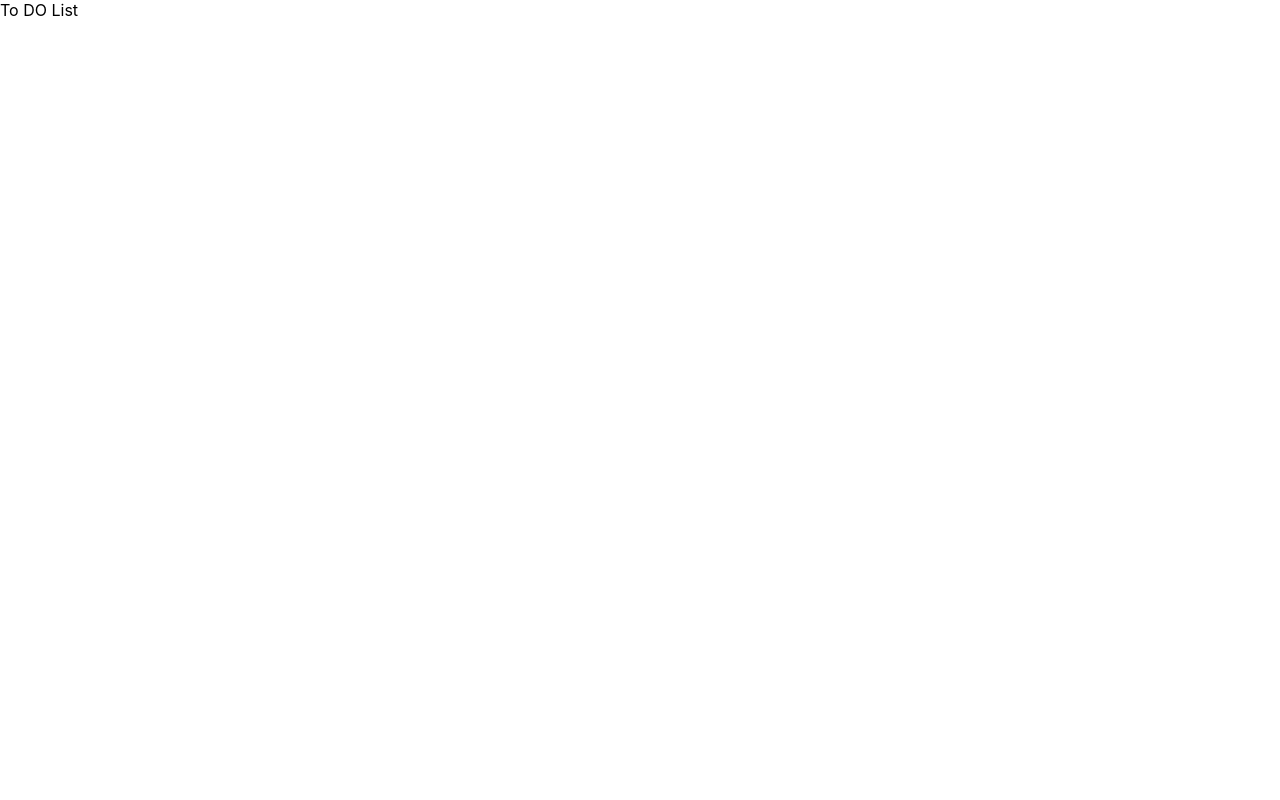
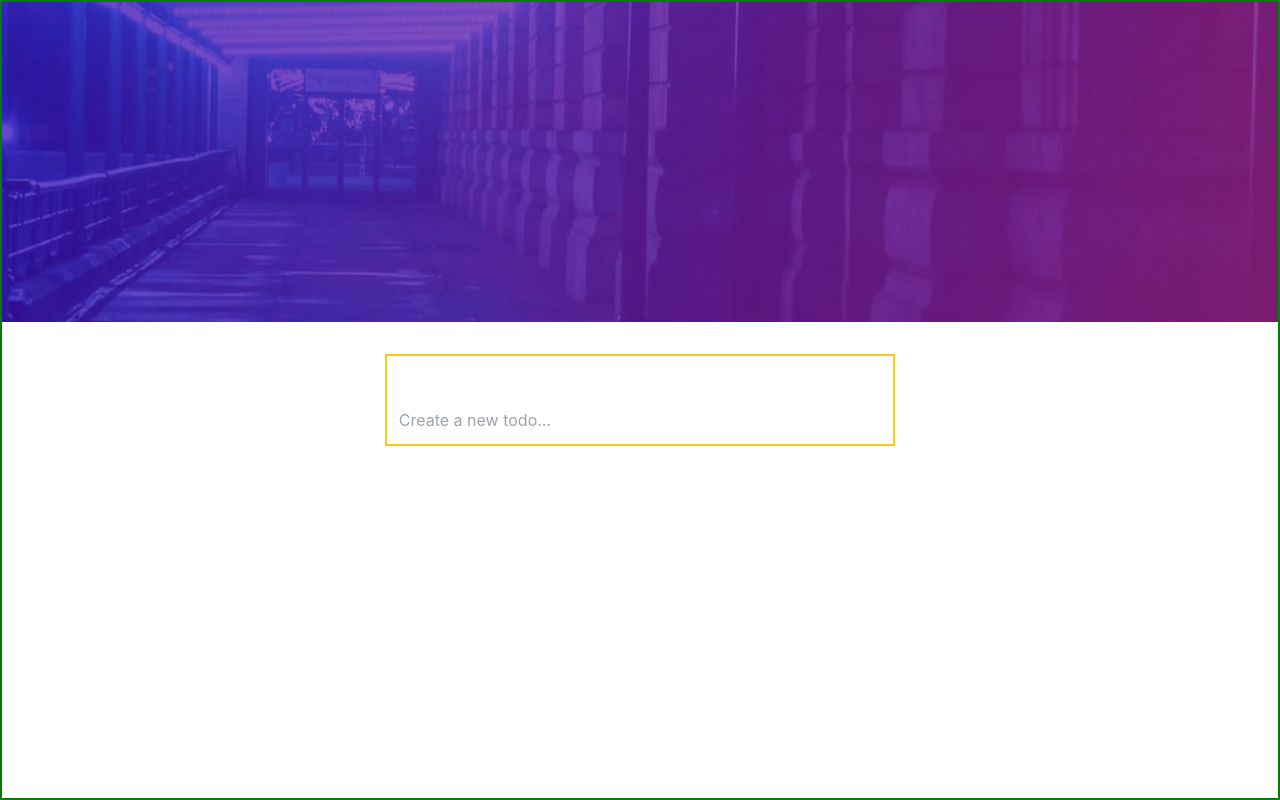
Before and after one commit to aman3113/todo-sol, a React (Create React App) app: page / in a window 1280 px wide. Built offline with nearby package versions, Linux system fonts and the light colour scheme.

Commit message:
add: build add and delete to do feature

```diff
--- a/package.json
+++ b/package.json
@@ -8,6 +8,7 @@
     "@testing-library/user-event": "^13.5.0",
     "react": "^18.2.0",
     "react-dom": "^18.2.0",
+    "react-icons": "^4.8.0",
     "react-scripts": "5.0.1",
     "web-vitals": "^2.1.4"
   },
@@ -34,5 +35,8 @@
       "last 1 firefox version",
       "last 1 safari version"
     ]
+  },
+  "devDependencies": {
+    "tailwindcss": "^3.3.1"
   }
 }
--- a/src/App.js
+++ b/src/App.js
@@ -1,5 +1,15 @@
+import { useState } from "react";
+import Layout from "./Components/Layout";
+
 function App() {
-  return <div>To DO List</div>;
+  const [theme, setTheme] = useState("light");
+  return (
+    <div className={theme}>
+      <div className="App dark:bg-gray-800 flex items-center justify-center">
+        <Layout theme={theme} setTheme={setTheme} />
+      </div>
+    </div>
+  );
 }
 
 export default App;
--- /dev/null
+++ b/src/Components/Details.js
@@ -0,0 +1,7 @@
+import React from "react";
+
+const Details = () => {
+  return <div>Details</div>;
+};
+
+export default Details;
--- /dev/null
+++ b/src/Components/InputSection.js
@@ -0,0 +1,26 @@
+import React, { useState } from "react";
+
+const InputSection = ({ itemList, setItemList }) => {
+  const [text, setText] = useState("");
+
+  function handleSubmit(event) {
+    if (event.key === "Enter") {
+      setText("");
+      setItemList([...itemList, text]);
+    }
+  }
+
+  return (
+    <input
+      type="text"
+      placeholder="Create a new todo..."
+      className="w-full p-3 rounded-xl dark:bg-[hsl(234, 11%, 52%)] text-[hsl(236, 9%, 61%)] dark:text-[hsl(234, 39%, 85%)]"
+      name="inputItem"
+      value={text}
+      onChange={(e) => setText(e.target.value)}
+      onKeyDown={handleSubmit}
+    />
+  );
+};
+
+export default InputSection;
--- /dev/null
+++ b/src/Components/Layout.js
@@ -0,0 +1,31 @@
+import React, { useState } from "react";
+
+import { BsFillMoonFill, BsFillSunFill } from "react-icons/bs";
+import InputSection from "./InputSection";
+import ListSection from "./ListSection";
+
+const Layout = ({ theme, setTheme }) => {
+  const [itemList, setItemList] = useState([]);
+
+  return (
+    <div className="w-[40%] border-2 border-yellow-400">
+      <div className="flex w-full justify-between items-center">
+        <span className="text-4xl text-white font-bold">TODO</span>
+        <span
+          onClick={() => setTheme(theme === "light" ? "dark" : "light")}
+          className="cursor-pointer"
+        >
+          {theme === "light" ? (
+            <BsFillMoonFill style={{ color: "white" }} size={30} />
+          ) : (
+            <BsFillSunFill style={{ color: "white" }} size={30} />
+          )}
+        </span>
+      </div>
+      <InputSection itemList={itemList} setItemList={setItemList} />
+      <ListSection itemList={itemList} setItemList={setItemList} />
+    </div>
+  );
+};
+
+export default Layout;
--- /dev/null
+++ b/src/Components/ListElement.js
@@ -0,0 +1,57 @@
+import React, { useState } from "react";
+import { RxCross2 } from "react-icons/rx";
+import IconCheck from "../images/icon-check.svg";
+
+const ListElement = ({ text, itemList, setItemList }) => {
+  const [isHovered, setIsHovered] = useState(false);
+  const [isChecked, setIsChecked] = useState(false);
+
+  const handleMouseEnter = () => {
+    setIsHovered(true);
+  };
+
+  const handleMouseLeave = () => {
+    setIsHovered(false);
+  };
+
+  function handleDelete() {
+    setItemList(itemList.filter((item) => item !== text));
+  }
+  return (
+    <div
+      onMouseEnter={handleMouseEnter}
+      onMouseLeave={handleMouseLeave}
+      className="w-full border-b-2 border-gray-300 py-3 flex justify-between items-center"
+    >
+      <div className="flex gap-2 items-center">
+        <span
+          className={`w-6 h-6 rounded-[50%] relative cursor-pointer	border-2 border-gray-500 ${
+            isChecked && "bg-purple-400"
+          }`}
+          onClick={() => setIsChecked(!isChecked)}
+        >
+          {isChecked && (
+            <img
+              src={IconCheck}
+              className="absolute top-[50%] left-[50%] translate-x-[-50%] translate-y-[-50%]"
+              alt=""
+            />
+          )}
+        </span>
+        <span
+          className={`text-blue-950 dark:text-gray-200 ${
+            isChecked && "line-through"
+          }`}
+        >
+          {text}
+        </span>
+      </div>
+
+      {isHovered && (
+        <RxCross2 style={{ color: "gray" }} onClick={handleDelete} />
+      )}
+    </div>
+  );
+};
+
+export default ListElement;
--- /dev/null
+++ b/src/Components/ListSection.js
@@ -0,0 +1,19 @@
+import React from "react";
+import ListElement from "./ListElement";
+
+const ListSection = ({ itemList, setItemList }) => {
+  return (
+    <div>
+      {itemList?.map((item, index) => (
+        <ListElement
+          key={index}
+          text={item}
+          setItemList={setItemList}
+          itemList={itemList}
+        />
+      ))}
+    </div>
+  );
+};
+
+export default ListSection;
--- a/src/index.css
+++ b/src/index.css
@@ -1,13 +1,25 @@
+@tailwind base;
+@tailwind components;
+@tailwind utilities;
+
+* {
+  margin: 0;
+  padding: 0;
+  box-sizing: border-box;
+}
+
 body {
-  margin: 0;
-  font-family: -apple-system, BlinkMacSystemFont, 'Segoe UI', 'Roboto', 'Oxygen',
-    'Ubuntu', 'Cantarell', 'Fira Sans', 'Droid Sans', 'Helvetica Neue',
+  font-family: -apple-system, BlinkMacSystemFont, "Segoe UI", "Roboto", "Oxygen",
+    "Ubuntu", "Cantarell", "Fira Sans", "Droid Sans", "Helvetica Neue",
     sans-serif;
   -webkit-font-smoothing: antialiased;
   -moz-osx-font-smoothing: grayscale;
 }
 
-code {
-  font-family: source-code-pro, Menlo, Monaco, Consolas, 'Courier New',
-    monospace;
+.App {
+  min-height: 100vh;
+  border: 2px solid green;
+  background-image: url("./images/bg-desktop-dark.jpg");
+  background-repeat: no-repeat;
+  background-size: 100vw 40vh;
 }
--- /dev/null
+++ b/tailwind.config.js
@@ -0,0 +1,9 @@
+/** @type {import('tailwindcss').Config} */
+module.exports = {
+  content: ["./src/**/*.{html,js}"],
+  darkMode: "class",
+  theme: {
+    extend: {},
+  },
+  plugins: [],
+};
```
Also changed, not shown: 1 other file (tests, documents, lock files or other folders).
